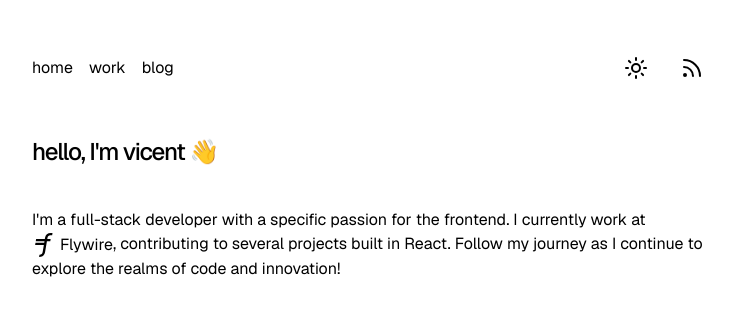
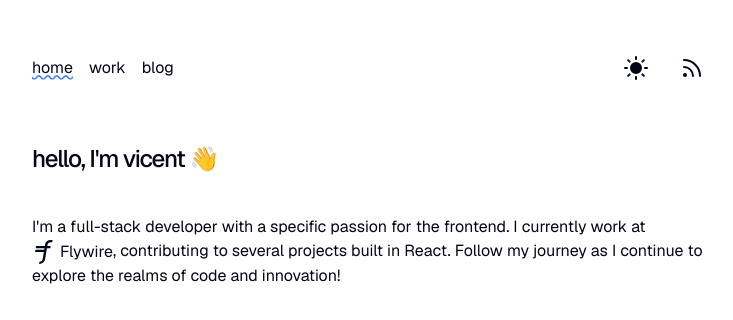
Before and after one commit to vigosan/portfolio, a Next.js app: page / in a window 1280 px wide. Shown: the top 320 px of the page, without its empty margins (272-1005 px from the left). Built offline with nearby package versions, Linux system fonts and the light colour scheme.

Commit message:
dark mode switch

```diff
--- a/package.json
+++ b/package.json
@@ -11,6 +11,7 @@
     "start": "next start"
   },
   "dependencies": {
+    "@react-spring/web": "^9.7.3",
     "clsx": "^2.1.0",
     "geist": "^1.2.1",
     "next": "14.1.0",
--- a/src/app/layout.tsx
+++ b/src/app/layout.tsx
@@ -27,7 +27,7 @@ export default function Layout({
   return (
     <html lang="en">
       <body className={GeistSans.className}>
-        <main className="min-h-screen dark:bg-slate-950 dark:text-white">
+        <main className="min-h-screen bg-white text-slate-950 dark:bg-gray-950 dark:text-white">
           <div className="max-w-full px-8 py-14 lg:mx-auto lg:max-w-2xl lg:px-0">
             <Navbar className="pb-14" />
             {children}
--- a/src/app/page.tsx
+++ b/src/app/page.tsx
@@ -13,9 +13,10 @@ export default function Home() {
         <a
           href="http://flywire.com"
           className="group inline-flex items-center gap-1 align-middle"
+          title="Flywire"
         >
           <Icon name="fly" className="h-6 w-6" />
-          <span className="group-hover:underline group-hover:decoration-blue-500 group-hover:decoration-wavy">
+          <span className="group-hover:underline group-hover:decoration-blue-500 group-hover:decoration-wavy dark:group-hover:decoration-slate-500">
             Flywire
           </span>
         </a>
--- /dev/null
+++ b/src/app/ui/DarkModeSwitch.tsx
@@ -0,0 +1,123 @@
+import React, { useId } from 'react';
+import { useSpring, animated } from '@react-spring/web';
+
+export const properties = {
+  dark: {
+    circle: {
+      r: 9,
+    },
+    mask: {
+      cx: '50%',
+      cy: '23%',
+    },
+    svg: {
+      transform: 'rotate(40deg)',
+    },
+    lines: {
+      opacity: 0,
+    },
+  },
+  light: {
+    circle: {
+      r: 5,
+    },
+    mask: {
+      cx: '100%',
+      cy: '0%',
+    },
+    svg: {
+      transform: 'rotate(90deg)',
+    },
+    lines: {
+      opacity: 1,
+    },
+  },
+  springConfig: { mass: 4, tension: 250, friction: 35 },
+};
+
+type SVGProps = Omit<React.HTMLAttributes<HTMLOrSVGElement>, 'onChange'>;
+
+interface Props extends SVGProps {
+  onChange: (checked: boolean) => void;
+  checked: boolean;
+}
+
+const DarkModeSwitch: React.FC<Props> = ({
+  checked = false,
+  children,
+  onChange,
+  ...rest
+}) => {
+  const id = useId();
+  const { circle, svg, lines, mask } = properties[checked ? 'dark' : 'light'];
+
+  const svgContainerProps = useSpring({
+    ...svg,
+    config: properties.springConfig,
+  });
+
+  const centerCircleProps = useSpring({
+    ...circle,
+    config: properties.springConfig,
+  });
+
+  const maskedCircleProps = useSpring({
+    ...mask,
+    config: properties.springConfig,
+  });
+
+  const linesProps = useSpring({
+    ...lines,
+    config: properties.springConfig,
+  });
+
+  return (
+    <button
+      onClick={() => onChange(!checked)}
+      aria-label={checked ? 'Activate light mode' : 'Activate dark mode'}
+    >
+      <animated.svg
+        viewBox="0 0 24 24"
+        fill="none"
+        color="currentColor"
+        strokeWidth="2"
+        strokeLinecap="round"
+        strokeLinejoin="round"
+        stroke="currentColor"
+        style={svgContainerProps}
+        {...rest}
+      >
+        <mask id={`moon-${id}`}>
+          <rect x="0" y="0" width="100%" height="100%" fill="white" />
+          <animated.circle
+            style={maskedCircleProps}
+            r="9"
+            fill="black"
+            strokeWidth="0"
+          />
+        </mask>
+
+        <animated.circle
+          cx="12"
+          cy="12"
+          fill="currentColor"
+          mask={`url(#moon-${id})`}
+          style={centerCircleProps}
+        />
+
+        <animated.g style={linesProps}>
+          <line x1="12" y1="1" x2="12" y2="3" />
+          <line x1="12" y1="21" x2="12" y2="23" />
+          <line x1="4.22" y1="4.22" x2="5.64" y2="5.64" />
+          <line x1="18.36" y1="18.36" x2="19.78" y2="19.78" />
+          <line x1="1" y1="12" x2="3" y2="12" />
+          <line x1="21" y1="12" x2="23" y2="12" />
+          <line x1="4.22" y1="19.78" x2="5.64" y2="18.36" />
+          <line x1="18.36" y1="5.64" x2="19.78" y2="4.22" />
+        </animated.g>
+      </animated.svg>
+    </button>
+  );
+};
+
+export default DarkModeSwitch;
--- a/src/app/ui/Navbar.tsx
+++ b/src/app/ui/Navbar.tsx
@@ -1,6 +1,10 @@
+'use client';
+import { useState } from 'react';
 import Link from 'next/link';
+import { usePathname } from 'next/navigation';
 import Icon from './Icon';
 import cn from '../utils/cn';
+import DarkModeSwitch from './DarkModeSwitch';
 
 const navItems = [
   {
@@ -13,33 +17,45 @@ const navItems = [
   },
   {
     name: 'blog',
-    href: 'blog',
+    href: '/blog',
   },
 ];
 
 export default function Navbar({ className }: { className?: string }) {
+  const pathname = usePathname();
+  const [isDarkMode, setDarkMode] = useState(false);
+
   return (
-    <nav className={cn(['flex justify-between', className])}>
+    <nav className={cn('flex justify-between', className)}>
       <ol className="flex gap-4">
         {navItems.map(item => (
           <li key={item.name}>
-            <div>
             <Link
               href={item.href}
-                className="hover:underline hover:decoration-blue-500 hover:decoration-wavy"
+              className={cn(
+                'hover:underline hover:decoration-blue-500 hover:decoration-wavy dark:decoration-slate-400 dark:hover:decoration-slate-500/50',
+                pathname === item.href
+                  ? 'underline decoration-blue-500 decoration-wavy dark:decoration-slate-500/50'
+                  : null,
+              )}
             >
               {item.name}
             </Link>
-            </div>
           </li>
         ))}
       </ol>
       <ol className="flex flex-row gap-8">
         <li>
-          <Icon name="sun" className="h-6 w-6" />
+          <DarkModeSwitch
+            className="h-6 w-6"
+            checked={isDarkMode}
+            onChange={setDarkMode}
+          />
         </li>
         <li>
+          <a href="" title="RSS link">
             <Icon name="rss" className="h-6 w-6" />
+          </a>
         </li>
       </ol>
     </nav>
```
Also changed, not shown: public/icons.svg, 1 other file (tests, documents, lock files or other folders). Lines whose indentation alone changed are shown as unchanged.
